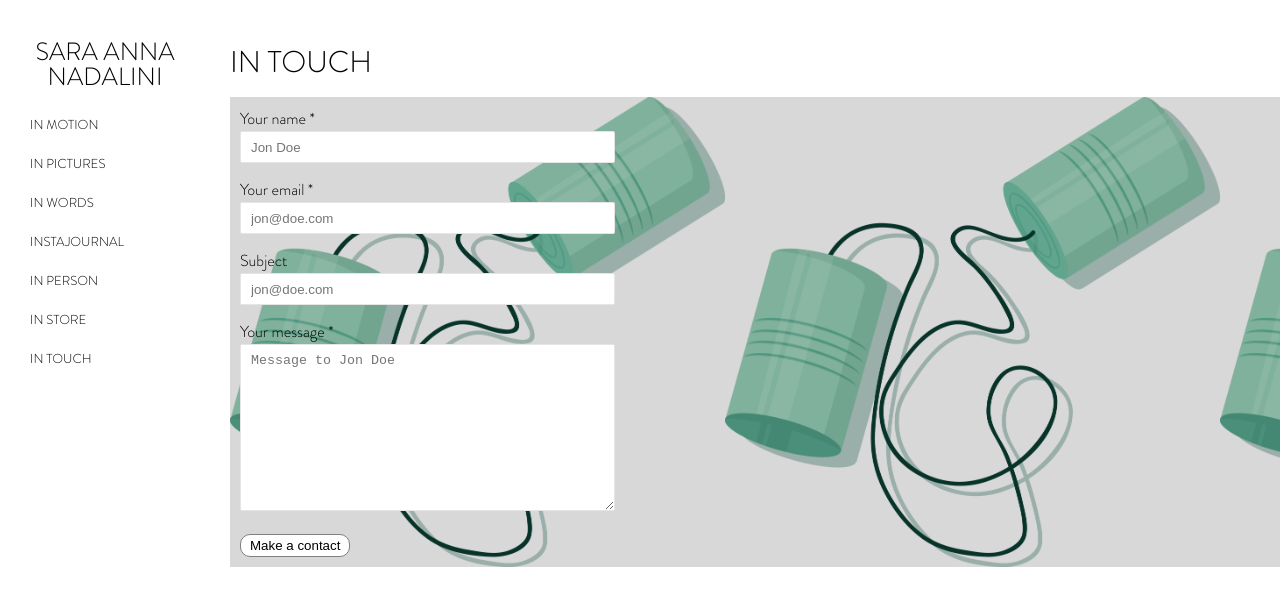
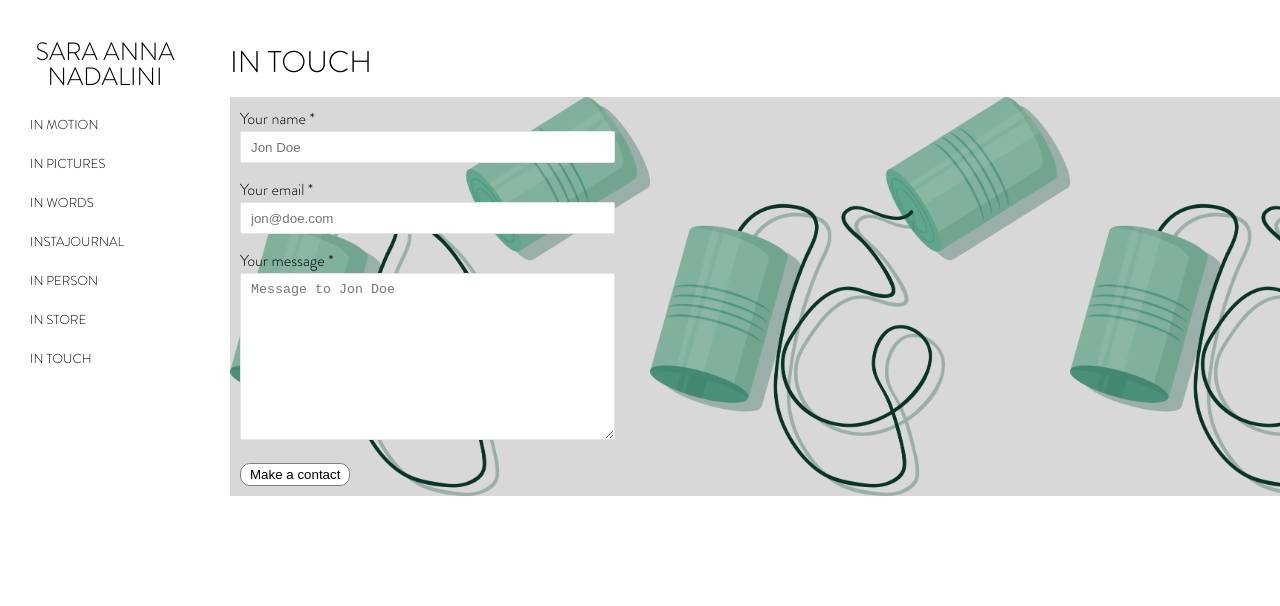
Before and after one commit to morphalex90/saraannanadalini, a Next.js app: page /in-touch in a window 1280 px wide. Shown: the top 606 px of the page. Built offline with nearby package versions, Linux system fonts and the light colour scheme.

Commit message:
add functions to send form, remove Subject field

```diff
--- a/pages/in-touch.jsx
+++ b/pages/in-touch.jsx
@@ -1,11 +1,37 @@
+import { useState } from 'react';
 import Head from 'next/head';
 import Layout from '@layouts/Layout';
-import Image from 'next/image';
 
 import background from '@img/form_background.png';
-import Link from 'next/link';
 
 function InTouch() {
+
+	const [contact, setContact] = useState({ name: '', email: '', message: '' });
+	const [response, setResponse] = useState('');
+	const handleChange = (e) => {
+		const { name, value } = e.target;
+		setContact({ ...contact, [name]: value });
+	}
+
+	const handlePress = (e) => {
+		e.preventDefault();
+
+		fetch('/api/send-email', {
+			method: 'POST',
+			headers: { 'Content-Type': 'application/json' },
+			body: JSON.stringify({ name: contact.name, email: contact.email, message: contact.message })
+		})
+			.then(response => response.json())
+			.then(data => {
+				// console.log(data);
+				setResponse(data.success === true ? 'Thank you! I\'ll get back to you shortly' : 'There was an error, please try again');
+			})
+			.catch(error => {
+				console.error(error.toString());
+				setResponse('There was an error, please try again');
+			});
+	}
+
 	return (
 		<>
 			<Head>
@@ -25,29 +51,26 @@ function InTouch() {
 					<div className="section__container">
 						<h1>In touch</h1>
 
-						<form className="form" style={{ background: '#d8d8d8 url(' + background.src + ')', backgroundSize: 'contain', padding: 10 }}>
+						<form className="form" onSubmit={handlePress} style={{ background: '#d8d8d8 url(' + background.src + ')', backgroundSize: 'contain', padding: 10 }}>
 							<div className="form__field">
 								<label htmlFor="name">Your name *</label>
-								<input type="text" name="name" id="name" value="" placeholder="Jon Doe" required />
+								<input type="text" name="name" id="name" placeholder="Jon Doe" onChange={handleChange} required />
 							</div>
 
 							<div className="form__field">
 								<label htmlFor="email">Your email *</label>
-								<input type="email" name="email" id="email" value="" placeholder="jon@doe.com" required />
-							</div>
-
-							<div className="form__field">
-								<label htmlFor="subject">Subject</label>
-								<input type="text" name="subject" id="subject" value="" placeholder="jon@doe.com" />
+								<input type="email" name="email" id="email" placeholder="jon@doe.com" onChange={handleChange} required />
 							</div>
 
 							<div className="form__field">
 								<label htmlFor="message">Your message *</label>
-								<textarea name="message" id="message" value="" placeholder="Message to Jon Doe" cols="40" rows="10" ></textarea>
+								<textarea name="message" id="message" placeholder="Message to Jon Doe" onChange={handleChange} cols="40" rows="10"></textarea>
 							</div>
 
 							<button className="button" type="submit">Make a contact</button>
 						</form>
+
+						<div style={{ marginTop: 20 }} >{response}</div>
 					</div>
 
 				</section>
```
